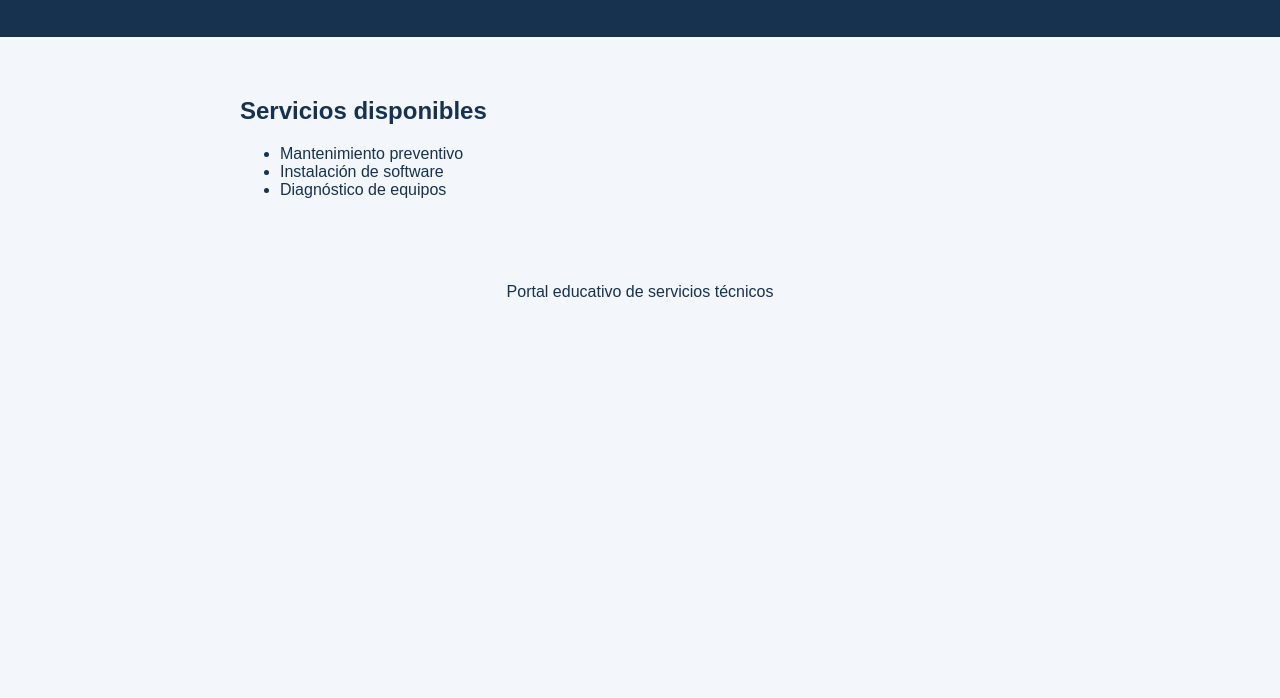
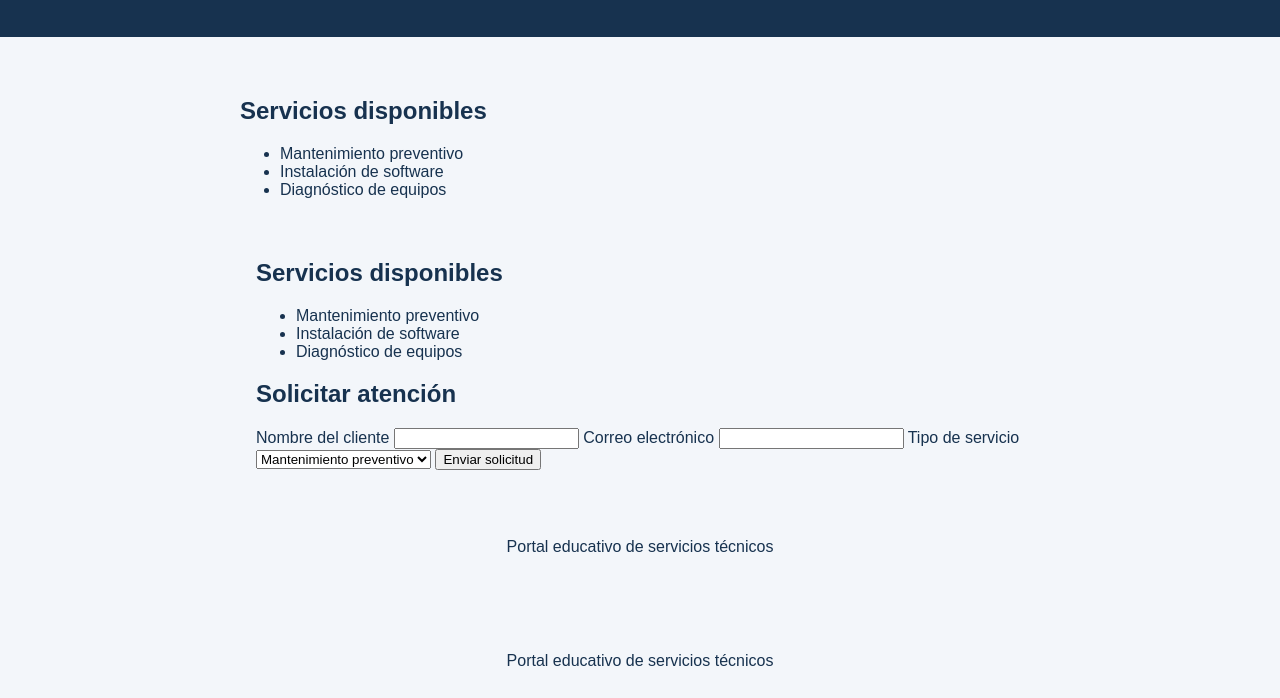
Before and after one commit to Anthony-killer/Laboratorio_23nov, a plain HTML site: page index.html in a window 1280 px wide. Shown: the part 125-823 px from the top of the page. Before the commit the page ends 800 px from the top, so only its background shows below. Drawn offline with Linux system fonts and the light colour scheme.

Commit message:
feat: incorporar formulario de solicitud

```diff
--- a/index.html
+++ b/index.html
@@ -20,7 +20,36 @@
         <li>Diagnóstico de equipos</li>
       </ul>
     </section>
+    <main>
+    <section>
+      <h2>Servicios disponibles</h2>
+      <ul>
+        <li>Mantenimiento preventivo</li>
+        <li>Instalación de software</li>
+        <li>Diagnóstico de equipos</li>
+      </ul>
+    </section>
+    <section>
+      <h2>Solicitar atención</h2>
+      <form>
+        <label for="cliente">Nombre del cliente</label>
+        <input id="cliente" name="cliente" type="text" required>
+        <label for="correo">Correo electrónico</label>
+        <input id="correo" name="correo" type="email" required>
+        <label for="servicio">Tipo de servicio</label>
+        <select id="servicio" name="servicio">
+          <option>Mantenimiento preventivo</option>
+          <option>Instalación de software</option>
+          <option>Diagnóstico de equipos</option>
+        </select>
+        <button type="submit">Enviar solicitud</button>
+      </form>
+    </section>
   </main>
   <footer><p>Portal educativo de servicios técnicos</p></footer>
 </body>
 </html>
+  </main>
+  <footer><p>Portal educativo de servicios técnicos</p></footer>
+</body>
+</html>
```
